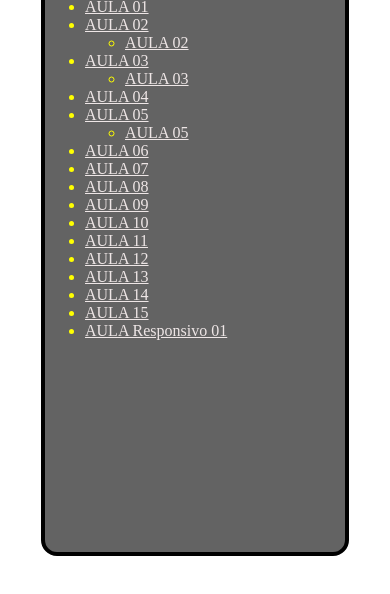
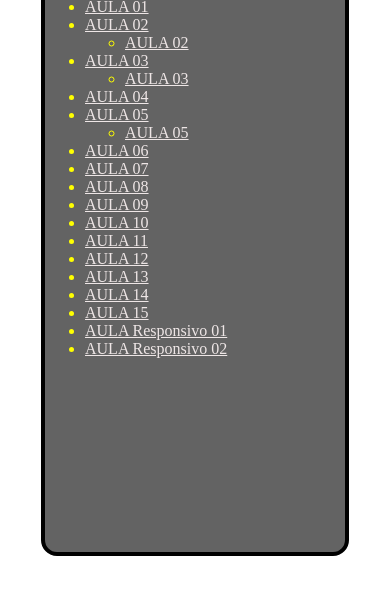
Before and after one commit to ryanpereira2003/senai, a plain HTML site: page index.html in a window 390 px wide. Shown: the part 60-654 px from the top of the page. Drawn offline with Linux system fonts and the light colour scheme.

Commit message:
RESPONSIVO 02

```diff
--- a/index.html
+++ b/index.html
@@ -33,7 +33,7 @@
                <li><a href="aulas/A-15(28.04)/aula24.html" target="_blank">AULA 14</a></li>
                <li><a href="aulas/A-15(28.04)/aula24.html" target="_blank">AULA 15</a></li>
                <li><a href="aulas/responsivo/index.html" target="_blank">AULA Responsivo 01</a></li>
-
+               <li><a href="aulas/responsivo 02/index.html" target="_blank">AULA Responsivo 02</a></li>                                                                      </li>
             </ul>
           </div>
       </body>
```
